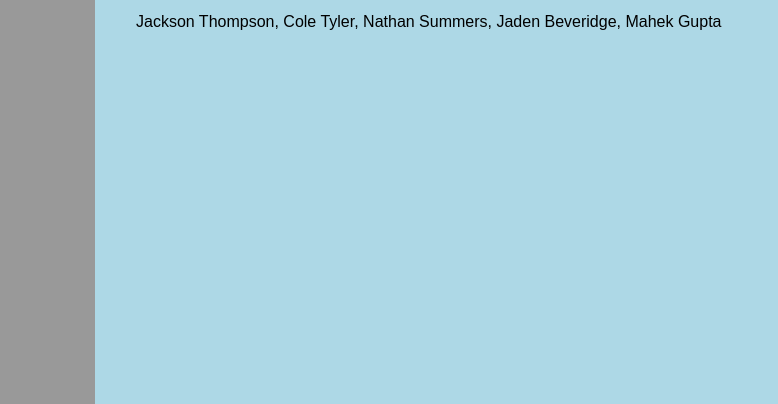
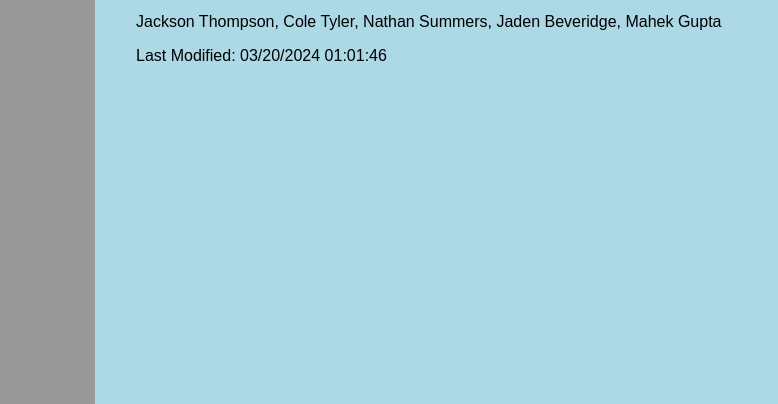
Before and after one commit to thomp825/project2mgmt382, a plain HTML site: page index.html in a window 1280 px wide. Shown: the part 396-800 px from the top of the page, without its empty margins (0-778 px from the left). Drawn offline with Linux system fonts and the light colour scheme.

Commit message:
Update index.html

```diff
--- a/index.html
+++ b/index.html
@@ -55,6 +55,13 @@
      <img src="https://as2.ftcdn.net/v2/jpg/03/10/73/91/1000_F_310739117_UZDLAlzXcb7VamhAnaEcJMhYmzHZCfvX.jpg" alt="History Products" width="300">
     <p>Team Number 1</p>
     <p>Jackson Thompson, Cole Tyler, Nathan Summers, Jaden Beveridge, Mahek Gupta</p>
+      <!-- Last Modified Date -->
+  <p class="small-font">Last Modified: <span id="lastModified"></span></p>
+
+  <script>
+    var lastModified = document.lastModified;
+    document.getElementById('lastModified').textContent = lastModified;
+  </script>
 
 </div>
 </body>
```
